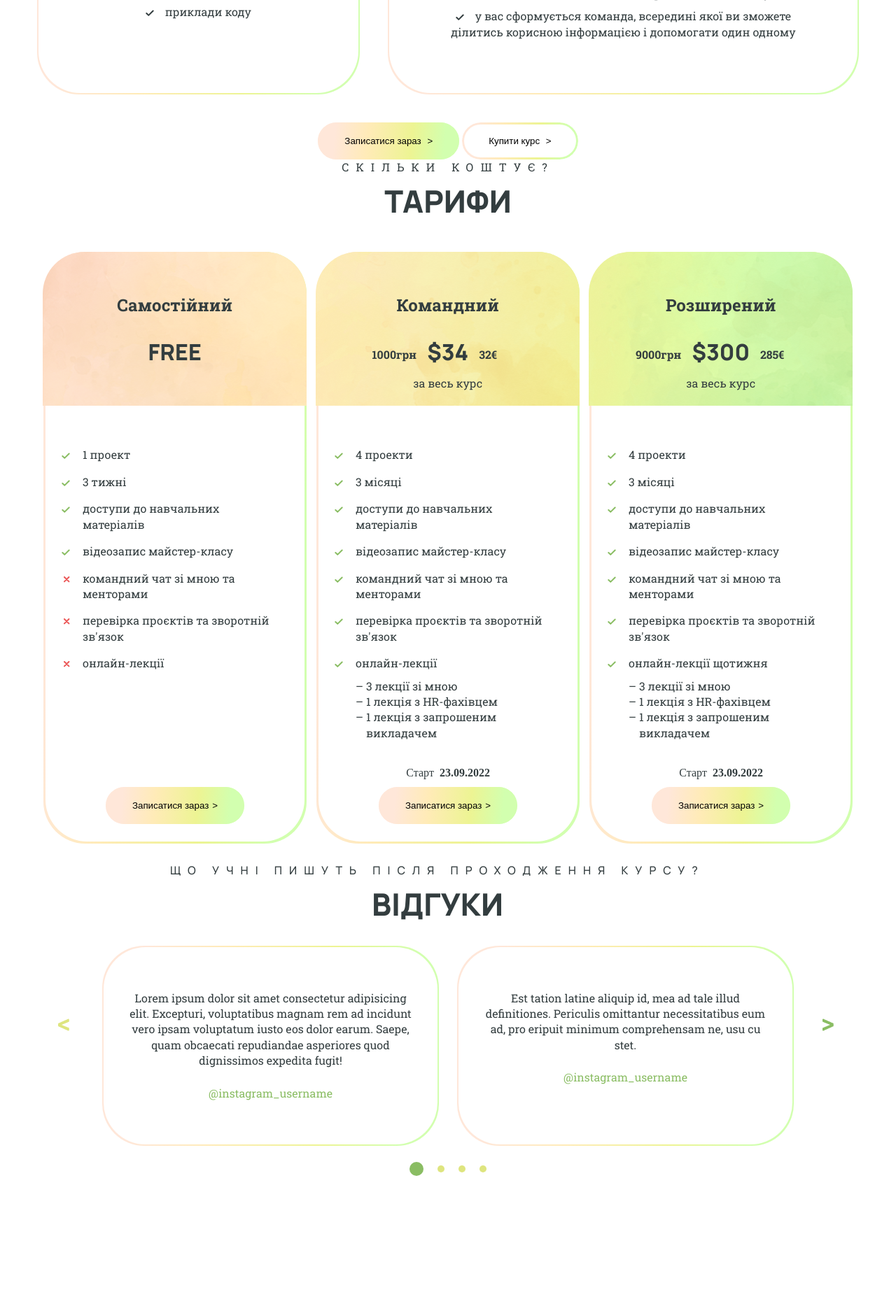
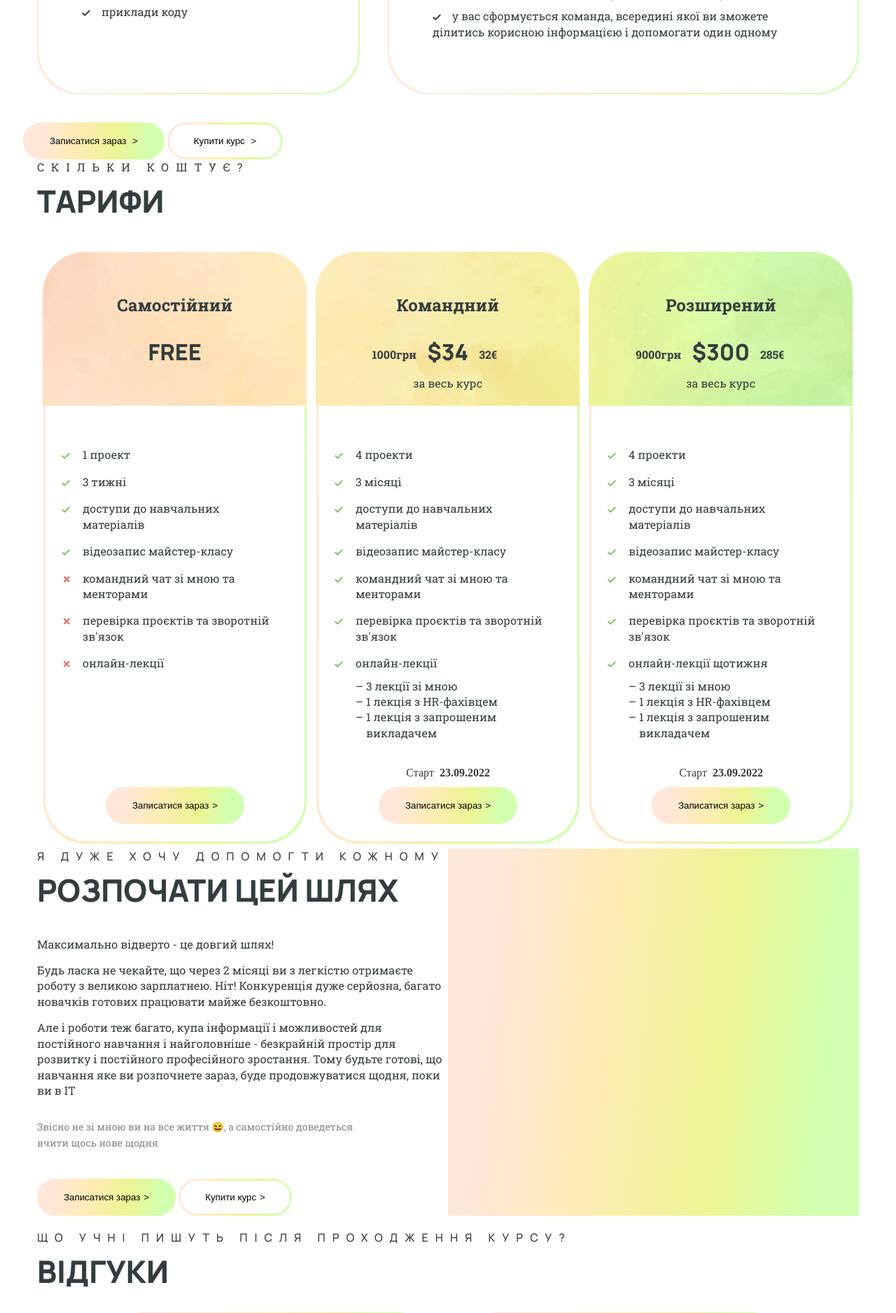
Before and after one commit to estellabuka/drawitnow, a PHP site: page / in a window 1280 px wide. Shown: the part 3107-4984 px from the top of the page at 70% size. Run offline with PHP 8.4, Linux system fonts and the light colour scheme.

Commit message:
Reade 'Start this path' section

```diff
--- a/css/reset.css
+++ b/css/reset.css
@@ -35,7 +35,7 @@ footer, header, hgroup, menu, nav, section {
 }
 body {
   line-height: 1;
-  text-align: center;
+  /* text-align: center; */
 }
 a {
   text-decoration: none;
--- /dev/null
+++ b/css/start-path.css
@@ -0,0 +1,29 @@
+.path-main-part {
+    display: flex;
+    justify-content: space-between;
+}
+
+.path-main-text {
+    width: calc(100% / 2);
+
+}
+
+.path-text {
+    margin-top: 40px;
+}
+
+.path-text-item {
+    margin-top: 15px;
+
+}
+
+.path-text-item-bottom {
+    margin: 30px 100px 40px 0;
+    font-size: 14px;
+    color: #878787;
+}
+
+.path-image {
+    width: calc(100% / 2);
+    background: linear-gradient(95.6deg, #FFE7D9 12.37%, #FFEBB7 35.9%, #EDF493 65.82%, #D2FFAF 88.95%);
+}
--- a/css/style.css
+++ b/css/style.css
@@ -4,6 +4,7 @@
 @import 'header-footer.css';
 @import 'qualities-list.css';
 @import 'tariffs.css';
+@import 'start-path.css';
 @import 'course-structure.css';
 @import 'feedback.css';
 @import 'chamomile-animation-style.css'
--- a/uaPage.html
+++ b/uaPage.html
@@ -353,7 +353,27 @@
                 </div>
               </section>
             <!-- 'Start this path' section -->
-            <section class="start-path"></section>
+            <section class="start-path">
+                <div class="container">
+                    <div class="path-main-part">
+                        <div class="path-main-text">
+                            <p class="subtitle">Я дуже хочу допомогти кожному</p>
+                            <h2 class="main-title">розпочати цей шлях</h2>
+                            <div class="path-text">
+                                <p class="path-text-item">Максимально відверто - це довгий шлях!</p>
+                                <p class="path-text-item">Будь ласка не чекайте, що через 2 місяці ви з легкістю отримаєте роботу з великою зарплатнею. Ніт! Конкуренція дуже серйозна, багато новачків готових працювати майже безкоштовно.</p>
+                                <p class="path-text-item">Але і роботи теж багато, купа інформації і можливостей для постійного навчання і найголовніше - безкрайній простір для розвитку і постійного професійного зростання. Тому будьте готові, що навчання яке ви розпочнете зараз, буде продовжуватися щодня, поки ви в IT</p>
+                                <p class="path-text-item-bottom">Звісно не зі мною ви на все життя 😆, а самостійно доведеться вчити щось нове щодня</p>
+                            </div>
+                            <div class="path-buttons">
+                                <button class="button prime-btn">Записатися зараз</button>
+                                <button class="button second-btn">Купити курс</button>
+                            </div>
+                        </div>
+                        <div class="path-image"></div>
+                    </div>
+                </div>
+            </section>
             <!-- Feedbacks section -->
             <section class="feedback">
                 <div class="feedback-container">
```
